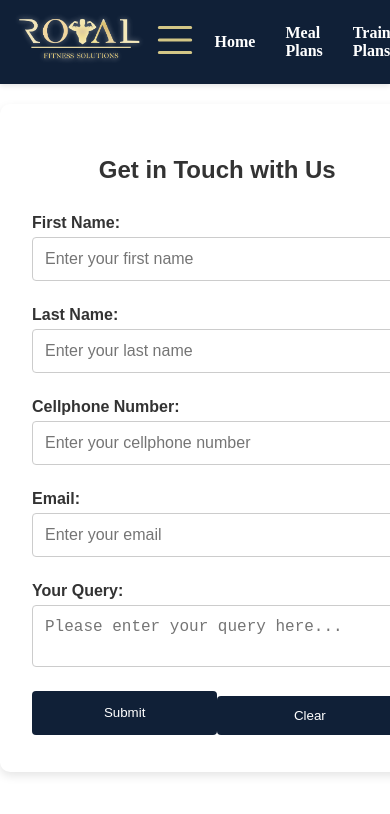
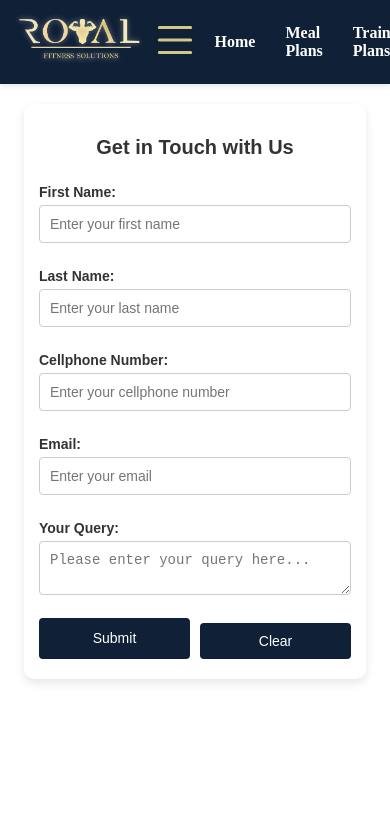
Before and after one commit to mekachi015/Royal-Fitness-Solutions, an Angular app in the folder Frontend/Royal-Fitness-Solutions/: page /contact in a window 390 px wide. Shown: the top 814 px of the page. Built offline with nearby package versions, Linux system fonts and the light colour scheme; sample sign-in values are in the browser's storage.

Commit message:
working frontend changes for mobile responsivenes

```diff
--- a/Frontend/Royal-Fitness-Solutions/src/app/components/contact-form/contact-form.component.scss
+++ b/Frontend/Royal-Fitness-Solutions/src/app/components/contact-form/contact-form.component.scss
@@ -62,13 +62,68 @@ button:hover {
     background-color: var(--secondary-colour);
 }
 
-/* Responsive adjustments */
-@media (max-width: 768px) {
+@media (max-width: 430px) {
     .form-container {
-        width: 95%; /* Make container wider on small screens */
+        padding: 15px; /* Add padding around the form container */
+        font-size: 14px; /* Smaller font size for better fit */
+    }
+
+    h2 {
+        font-size: 20px; /* Adjust header size */
+        text-align: center; /* Center the header */
+        margin-bottom: 15px; /* Space below the header */
+    }
+
+    form {
+        display: flex; /* Use flexbox for layout */
+        flex-direction: column; /* Stack form elements vertically */
+    }
+
+    label {
+        margin-bottom: 5px; /* Space between label and input/textarea */
+        font-weight: bold; /* Make labels bold for emphasis */
+    }
+
+    input[type="text"],
+    input[type="tel"],
+    input[type="email"],
+    textarea {
+        padding: 10px; /* Add padding for input fields and textareas */
+        border: 1px solid #ccc; /* Light border */
+        border-radius: 4px; /* Rounded corners */
+        font-size: 14px; /* Match input font size */
+        width: 100%; /* Full width for inputs and textareas */
+        box-sizing: border-box; /* Include padding in width */
+        margin-bottom: 15px; /* Space between input fields */
+    }
+
+    textarea {
+        resize: vertical; /* Allow vertical resizing only */
+    }
+
+    .buttons {
+        display: flex; /* Use flexbox for button layout */
+        justify-content: space-between; /* Space out buttons */
     }
 
     button {
-        width: 100%; /* Keep buttons full-width on smaller screens */
+        padding: 10px; /* Add padding to buttons */
+        font-size: 14px; /* Button font size */
+        cursor: pointer; /* Pointer cursor for buttons */
+        border: none; /* Remove default border */
+        border-radius: 4px; /* Rounded corners */
+        background-color: var(--primary-colour); /* Primary button color */
+        color: white; /* White text */
+        transition: background-color 0.3s; /* Smooth color transition */
+        flex: 1; /* Allow buttons to grow */
+        margin-right: 10px; /* Space between buttons */
+    }
+
+    button:last-child {
+        margin-right: 0; /* Remove right margin for the last button */
+    }
+
+    button:hover {
+        background-color: var(--secondary-colour); /* Change color on hover */
     }
 }
--- a/Frontend/Royal-Fitness-Solutions/src/app/components/training-plan-questionaire/training-plan-questionaire.component.scss
+++ b/Frontend/Royal-Fitness-Solutions/src/app/components/training-plan-questionaire/training-plan-questionaire.component.scss
@@ -63,12 +63,73 @@ button:hover {
 }
 
 /* Responsive adjustments */
-@media (max-width: 768px) {
+@media (max-width: 430px) {
     .form-container {
-        width: 95%; /* Make container wider on small screens */
+        padding: 15px; /* Add padding around the form container */
+        font-size: 14px; /* Smaller font size for better fit */
+    }
+
+    h2 {
+        font-size: 20px; /* Adjust header size */
+        text-align: center; /* Center the header */
+        margin-bottom: 15px; /* Space below the header */
+    }
+
+    form {
+        display: flex; /* Use flexbox for layout */
+        flex-direction: column; /* Stack form elements vertically */
+    }
+
+    label {
+        margin-bottom: 5px; /* Space between label and textarea/input */
+        font-weight: bold; /* Make labels bold for emphasis */
+    }
+
+    textarea {
+        padding: 10px; /* Add padding for textareas */
+        border: 1px solid #ccc; /* Light border */
+        border-radius: 4px; /* Rounded corners */
+        font-size: 14px; /* Match textarea font size */
+        width: 100%; /* Full width for textareas */
+        box-sizing: border-box; /* Include padding in width */
+        margin-bottom: 15px; /* Space between textareas */
+        resize: vertical; /* Allow vertical resizing only */
+    }
+
+    input[type="number"],
+    input[type="text"] {
+        padding: 10px; /* Add padding for input fields */
+        border: 1px solid #ccc; /* Light border */
+        border-radius: 4px; /* Rounded corners */
+        font-size: 14px; /* Match input font size */
+        width: 100%; /* Full width for inputs */
+        box-sizing: border-box; /* Include padding in width */
+        margin-bottom: 15px; /* Space between input fields */
+    }
+
+    .buttons {
+        display: flex; /* Use flexbox for button layout */
+        justify-content: space-between; /* Space out buttons */
     }
 
     button {
-        width: 100%; /* Keep buttons full-width on smaller screens */
+        padding: 10px; /* Add padding to buttons */
+        font-size: 14px; /* Button font size */
+        cursor: pointer; /* Pointer cursor for buttons */
+        border: none; /* Remove default border */
+        border-radius: 4px; /* Rounded corners */
+        background-color: var(--primary-colour); /* Primary button color */
+        color: white; /* White text */
+        transition: background-color 0.3s; /* Smooth color transition */
+        flex: 1; /* Allow buttons to grow */
+        margin-right: 10px; /* Space between buttons */
+    }
+
+    button:last-child {
+        margin-right: 0; /* Remove right margin for the last button */
+    }
+
+    button:hover {
+        background-color: var(--secondary-colour); /* Change color on hover */
     }
 }
```
